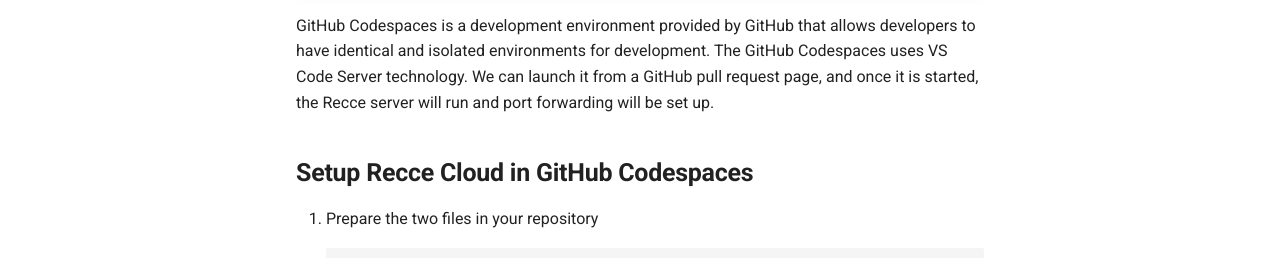
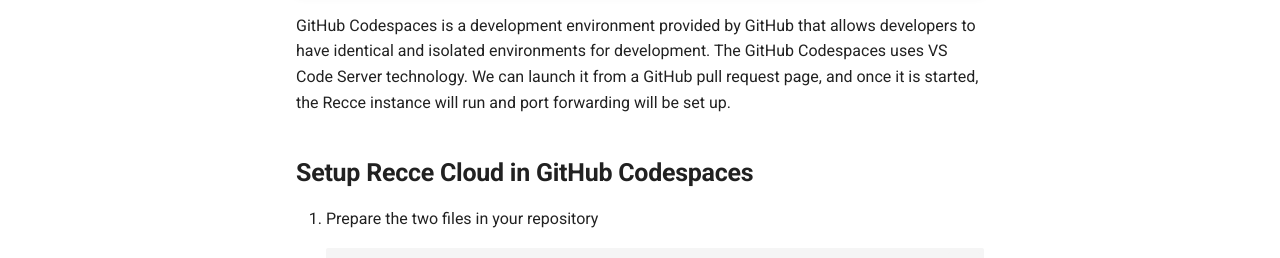
Before and after one commit to DataRecce/recce-documentation, an MkDocs documentation site: the page built from docs/docs/recce-cloud/setup-gh-codespaces.md, in a window 1280 px wide and 900 px high. Shown: the part 339-597 px from the top of the window. Built offline with MkDocs 1.6.1 and Material for MkDocs 9.7.7, drawn with Linux system fonts in a browser that asks for light colours; comment, search, counter and statistics services are not loaded; some of the changed text lies outside the part shown.

Commit message:
Update the recce server to instance
Signed-off-by: popcorny <celu@infuseai.io>

```diff
--- a/docs/docs/recce-cloud/setup-gh-codespaces.md
+++ b/docs/docs/recce-cloud/setup-gh-codespaces.md
@@ -7,7 +7,7 @@
 
     Recce Cloud is currently in **private alpha** and scheduled for general availability later this year.  [Sign up](../../cloud.md#signup) to the Recce newsletter to be notified, or email [product@datarecce.io](mailto:product@datarecce.io) to join our design partnership program for early access.
 
-GitHub Codespaces is a development environment provided by GitHub that allows developers to have identical and isolated environments for development. The GitHub Codespaces uses VS Code Server technology. We can launch it from a GitHub pull request page, and once it is started, the Recce server will run and port forwarding will be set up.
+GitHub Codespaces is a development environment provided by GitHub that allows developers to have identical and isolated environments for development. The GitHub Codespaces uses VS Code Server technology. We can launch it from a GitHub pull request page, and once it is started, the Recce instance will run and port forwarding will be set up.
 
 ## Setup Recce Cloud in GitHub Codespaces
 
@@ -54,7 +54,7 @@
 1. Click the **Code** button and create a Codespace on the PR branch
    ![alt text](../../assets/images/recce-cloud/setup-codespaces-pr.png){: .shadow}
 1. Starting a Codespace instance usually takes one to several minutes.
-1. When the Recce server starts, an **Open Browser** notification will appear. Click the button to open the Recce web UI in a new tab.
+1. When the Recce instance starts, an **Open Browser** notification will appear. Click the button to open the Recce web UI in a new tab.
 1. Or you can go to the **PORTS** tab to open the page.
 
 
@@ -72,7 +72,7 @@
 
 **Q: Can a Codespace environment be shared? Can different people access the same Codespace instance?**
 
-A Codespace environment is tied to each individual GitHub user account. Therefore, a Codespace instance opened by User A cannot be directly accessed by User B. However, User A can set a specific port to be public and [share the URL with others](https://docs.github.com/en/codespaces/developing-in-a-codespace/forwarding-ports-in-your-codespace#sharing-a-port). However, the server is still running under User A's account.
+A Codespace environment is tied to each individual GitHub user account. Therefore, a Codespace instance opened by User A cannot be directly accessed by User B. However, User A can set a specific port to be public and [share the URL with others](https://docs.github.com/en/codespaces/developing-in-a-codespace/forwarding-ports-in-your-codespace#sharing-a-port). However, the instance is still running under User A's account.
 
 **Q: Personal Codespace vs. Organization Codespace? How is Codespace billed?**
 
```
Also changed, not shown: docs/docs/architecture/overview.md (+1 -1 lines), docs/docs/features/preset-checks.md (+2 -2 lines), docs/docs/features/state-file.md (+1 -1 lines), docs/docs/recce-cloud/getting-started-recce-cloud.md (+2 -2 lines), docs/docs/recce-cloud/index.md (+3 -3 lines), readme.md (+5 -0 lines).
